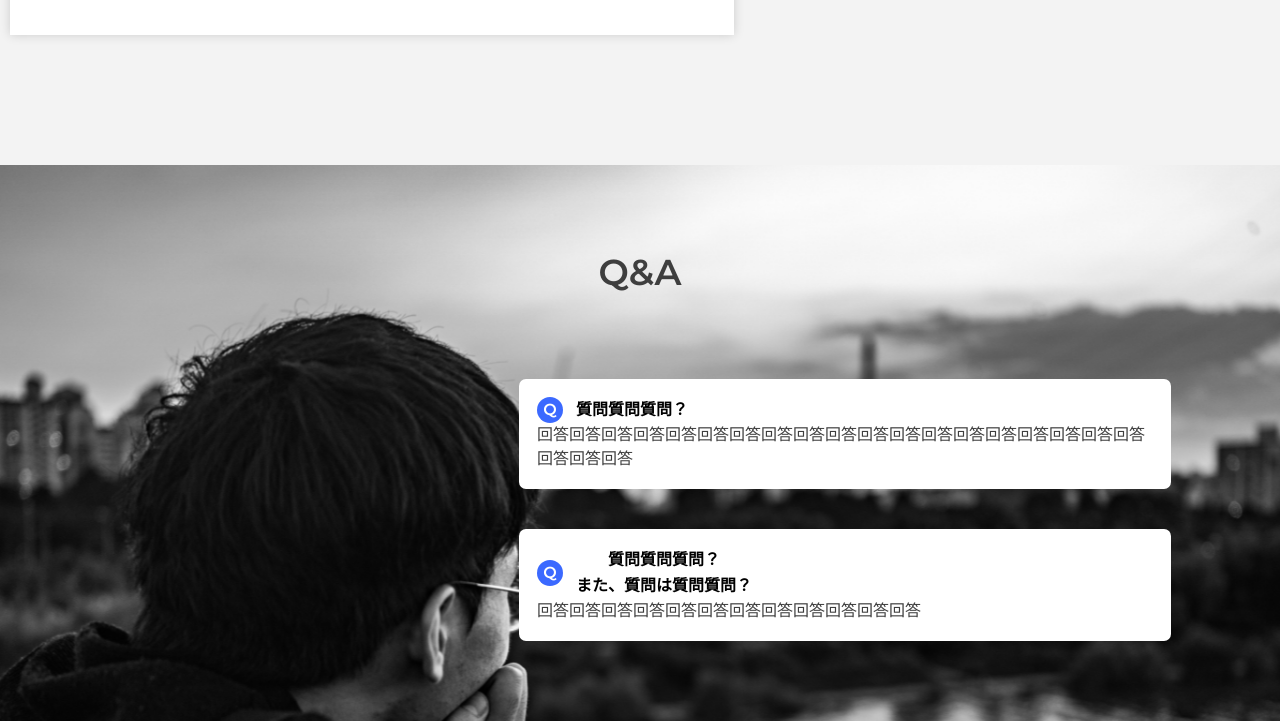
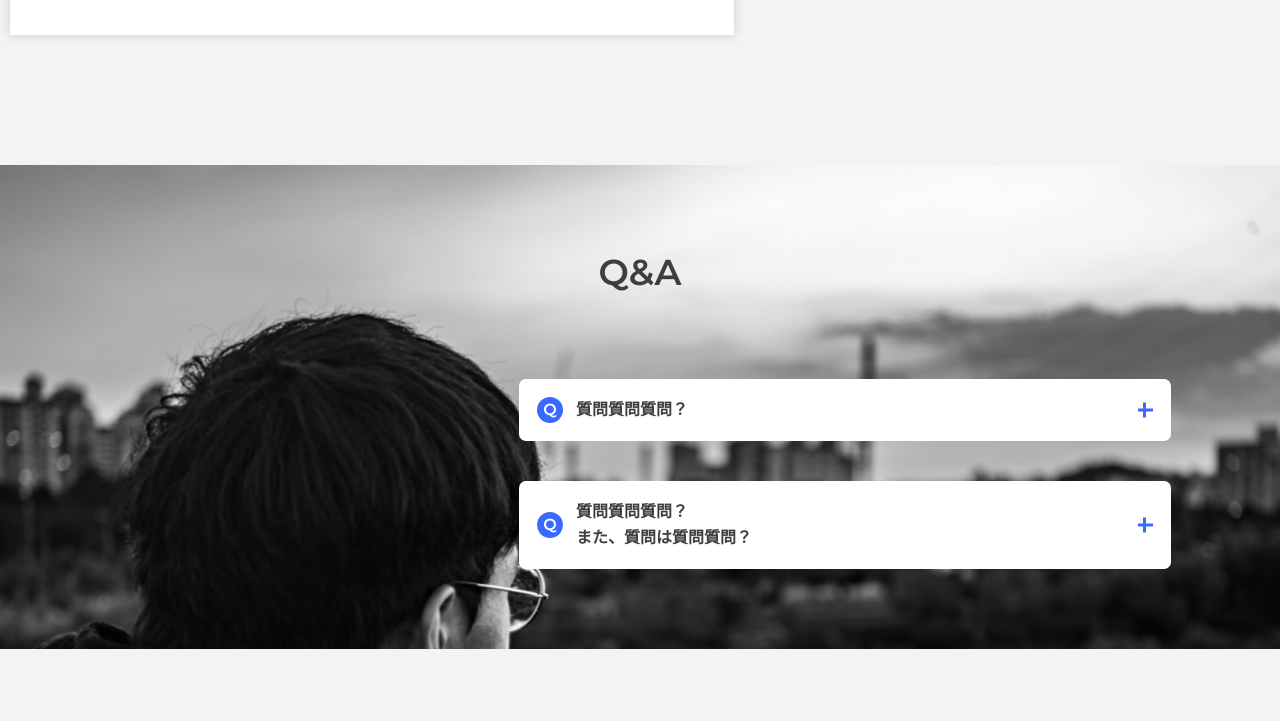
Before and after one commit to kanako-n/practice2, a website: page index.html in a window 1280 px wide. Shown: the part 4295-5016 px from the top of the page. After the commit the page ends 4944 px from the top, so only its background shows below. Drawn offline with nearby package versions, Linux system fonts and the light colour scheme.

Commit message:
アコーディオン途中

```diff
--- a/index.html
+++ b/index.html
@@ -4,6 +4,7 @@
     <meta charset="UTF-8">
     <meta name="viewport" content="width=device-width, initial-scale=1.0">
     <title>practice</title>
+    <script src="https://code.jquery.com/jquery-3.4.1.js"></script>
     <link href="https://fonts.googleapis.com/css2?family=Montserrat:wght@400;500;600&display=swap" rel="stylesheet">
     <link rel="stylesheet" href="css/style.css">
 </head>
@@ -193,26 +194,26 @@
         <h2 class="faqs__title">Q&A</h2>
         <dl class="faq-accordion">
             <dt class="faq-accordion__title">
-                <button class="faq-accordion__btn" type="button">
+                <button class="faq-accordion__question" type="button">
                     <span class="faq-accordion__icon">Q</span>
                     質問質問質問？
                 </button>
             </dt>
             <dd class="faq-according__body">
-                <p class="faq-accordion__text">
+                <p class="faq-accordion__answer">
                     回答回答回答回答回答回答回答回答回答回答回答回答回答回答回答回答回答回答回答回答回答回答
                 </p>
             </dd>
         </dl>
         <dl class="faq-accordion">
             <dt class="faq-accordion__title">
-                <button class="faq-accordion__btn" type="button">
+                <button class="faq-accordion__question" type="button">
                     <span class="faq-accordion__icon">Q</span>
                     質問質問質問？<br>また、質問は質問質問？
                 </button>
             </dt>
             <dd class="faq-according__body">
-                <p class="faq-accordion__text">
+                <p class="faq-accordion__answer">
                     回答回答回答回答回答回答回答回答回答回答回答回答
                 </p>
             </dd>
--- a/js/script.js
+++ b/js/script.js
@@ -21,24 +21,32 @@ new Swiper( '.swiper-container', {
 
 /* FAQのアコーディオン
   ------------------------------------------------*/
-//クリックしたときに答えの表示中はopenをつけ、非表示中は外す
-$('.faq-list__item').click(function() {
-  var $answer = $(this).find('.answer');
-  if($answer.hasClass('open')) {
-    $answer.removeClass('open');
-    // slideUpメソッドを用いて、$answerを隠す
-    $answer.slideUp();
+//questionをクリックしたときに答えの表示中は--activeをつけ、非表示中は外す
+$(function(){
+  // $('.faq-accordion__question').click(function() {
+  //   var $answer = $(this).find('.faq-according__answer');
+  //   if($answer.hasClass('open')) {
+  //     $answer.removeClass('open');
+  //     // slideUpメソッドを用いて、$answerを隠す
+  //     $answer.slideUp();
+  //   } else {
+  //     $answer.addClass('open');
+  //     // slideDownメソッドを用いて、$answerを表示
+  //     $answer.slideDown();
+  //   }
+  // });
 
-    // 子要素のspanタグの中身をtextメソッドを用いて書き換える
-    $(this).find('span').text('+');
 
-  } else {
-    $answer.addClass('open');
-    // slideDownメソッドを用いて、$answerを表示
-    $answer.slideDown();
-
-    // 子要素のspanタグの中身をtextメソッドを用いて書き換える
-    $(this).find('span').text('-');
-
-  }
+  $( '.faq-accordion__question' ).on( 'click', function() {
+    var $answer = $(this).find('.faq-according__answer');
+    $( this ).toggleClass( 'active' );
+    if($answer.hasClass('active')) {
+      // slideUpメソッドを用いて、$answerを隠す
+      $answer.slideUp();
+    } else {
+      // $answer.addClass('active');
+      // slideDownメソッドを用いて、$answerを表示
+      $answer.slideDown();
+    }
+  });
 });
--- a/sass/_faqs.scss
+++ b/sass/_faqs.scss
@@ -17,17 +17,44 @@
     text-align: left;
     border-radius: 7px;
     padding: 18px;
-    &__title {
+
+    &__question {
+        display: block;
+        width: 100%;
         font-weight: bold;
+        color: $subcolor;
         position: relative;
         padding-left: 13px + 26;
         line-height: 26px;
-        text-align: left;
-    }
-    &__btn {
         cursor: pointer;
         outline: 0;
         background-color: #fff;
+        text-align: left;
+        &::before {
+            content: "";
+            position: absolute;
+            top: 50%;
+            right: 0;
+            display: block;
+            width: 15px;
+            height: 3px;
+            background-color: $blue;
+            transform: translateY(-50%);
+        }
+        &::after {
+            content: "";
+            position: absolute;
+            top: 50%;
+            right: 7.5px;
+            display: block;
+            width: 3px;
+            height: 15px;
+            background-color: $blue;
+            transform: translateY(-50%);
+        }
+        &.active::after {
+            content: none;
+        }
     }
     &__icon {
         color: #fff;
@@ -39,9 +66,13 @@
         transform: translateY(-50%);
         width: 26px;
         height: 26px;
+        text-align: center;
     }
-    &__body {
+    &__answer {
+        display: none;
         border-radius: 7px;
         background-color: #3B69FF33;
+        margin-top: 21px;
+        padding: 18px 14px;
     }
   }
```
Also changed, not shown: css/style.css.
